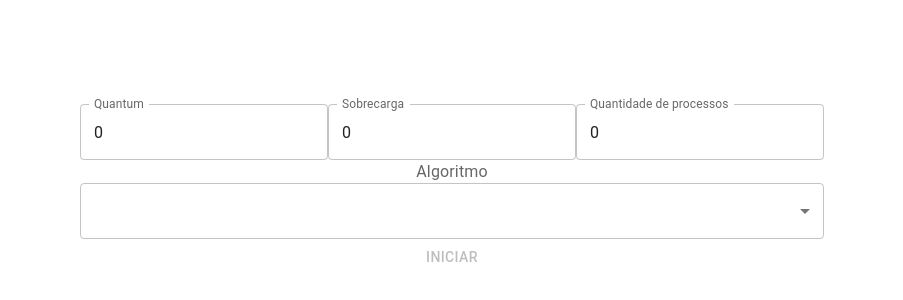
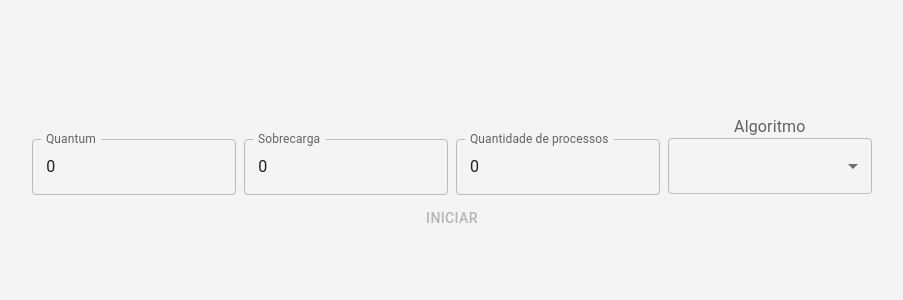
Before and after one commit to JoaoVictor-FA/SosimUFBA, a React (Vite) app in the folder sosimulator/: page / in a window 1280 px wide. Shown: the part 210-510 px from the top of the page, without its empty margins (188-1091 px from the left). Built offline with nearby package versions, Linux system fonts and the light colour scheme.

Commit message:
ajustes de css

```diff
--- a/sosimulator/src/App.css
+++ b/sosimulator/src/App.css
@@ -1,41 +1,5 @@
 #root {
-  max-width: 1280px;
   margin: 0 auto;
   padding: 2rem;
   text-align: center;
 }
-
-.logo {
-  height: 6em;
-  padding: 1.5em;
-  will-change: filter;
-}
-.logo:hover {
-  filter: drop-shadow(0 0 2em #646cffaa);
-}
-.logo.react:hover {
-  filter: drop-shadow(0 0 2em #61dafbaa);
-}
-
-@keyframes logo-spin {
-  from {
-    transform: rotate(0deg);
-  }
-  to {
-    transform: rotate(360deg);
-  }
-}
-
-@media (prefers-reduced-motion: no-preference) {
-  a:nth-of-type(2) .logo {
-    animation: logo-spin infinite 20s linear;
-  }
-}
-
-.card {
-  padding: 2em;
-}
-
-.read-the-docs {
-  color: #888;
-}
--- a/sosimulator/src/App.tsx
+++ b/sosimulator/src/App.tsx
@@ -1,11 +1,18 @@
-import { Button, InputLabel, MenuItem, Select, TextField } from "@mui/material";
+import {
+  Button,
+  Grid,
+  InputLabel,
+  MenuItem,
+  Select,
+  TextField,
+} from "@mui/material";
 import { useEffect, useState } from "react";
 import { edf, fifo, roundRobin, sjf } from "./algorithms/algorithms";
 import "./App.css";
 import Graphic from "./components/Graphic";
 import ProcessCard from "./components/ProcessCard";
 
-export interface Interval{
+export interface Interval {
   start: number | undefined;
   end: number | undefined;
 }
@@ -63,9 +70,9 @@ function App() {
         setData(edf(processes, quantum, overload));
         break;
       case "rr":
-        res = roundRobin(processes, quantum, overload)
-        console.log(res)
-        res.result.map(result => arr.push(result))
+        res = roundRobin(processes, quantum, overload);
+        console.log(res);
+        res.result.map((result) => arr.push(result));
         break;
     }
     setData({
@@ -112,24 +119,32 @@ function App() {
 
   return (
     <div className="App">
+      <Grid container spacing={1}>
+        <Grid item xs={3}>
           <TextField
             type="number"
             label="Quantum"
             value={quantum}
             onChange={(e: any) => setQuantum(e.target.value)}
           />
+        </Grid>
+        <Grid item xs={3}>
           <TextField
             type="number"
             label="Sobrecarga"
             value={overload}
             onChange={(e: any) => setOverload(e.target.value)}
           />
+        </Grid>
+        <Grid item xs={3}>
           <TextField
             type="number"
             label="Quantidade de processos"
             value={processNumber}
             onChange={(e: any) => setProcessNumber(e.target.value)}
           />
+        </Grid>
+        <Grid item xs={3} style={{ marginTop: "-24px" }}>
           <InputLabel>Algoritmo</InputLabel>
           <Select
             value={algorithm}
@@ -141,6 +156,8 @@ function App() {
             <MenuItem value="rr">Round Robin</MenuItem>
             <MenuItem value="edf">EDF</MenuItem>
           </Select>
+        </Grid>
+      </Grid>
       {processes
         .sort((a, b) => a.processNumber - b.processNumber)
         .map((process, i) => (
@@ -150,7 +167,11 @@ function App() {
             index={i}
           />
         ))}
-      <Button disabled={btnDisabled} onClick={handleClick}>
+      <Button
+        disabled={btnDisabled}
+        onClick={handleClick}
+        style={{ margin: "5px" }}
+      >
         Iniciar
       </Button>
     </div>
--- a/sosimulator/src/components/ProcessCard.tsx
+++ b/sosimulator/src/components/ProcessCard.tsx
@@ -1,4 +1,4 @@
-import { TextField } from "@mui/material";
+import { Grid, TextField } from "@mui/material";
 import { Dispatch, SetStateAction } from "react";
 import { IProcess } from "../App";
 
@@ -12,6 +12,8 @@ export default function ProcessCard({ process, setProcesses, index }: Props) {
   return (
     <div>
       <h2>Processo {process.processNumber}</h2>
+      <Grid container spacing={1}>
+        <Grid item xs={4}>
           <TextField
             type="number"
             label="Tempo de chegada"
@@ -26,6 +28,8 @@ export default function ProcessCard({ process, setProcesses, index }: Props) {
               ]);
             }}
           />
+        </Grid>
+        <Grid item xs={4}>
           <TextField
             type="number"
             label="Tempo de execução"
@@ -40,6 +44,8 @@ export default function ProcessCard({ process, setProcesses, index }: Props) {
               ]);
             }}
           />
+        </Grid>
+        <Grid item xs={4}>
           <TextField
             type="number"
             label="Deadline"
@@ -54,6 +60,8 @@ export default function ProcessCard({ process, setProcesses, index }: Props) {
               ]);
             }}
           />
+        </Grid>
+      </Grid>
     </div>
   );
 }
--- a/sosimulator/src/index.css
+++ b/sosimulator/src/index.css
@@ -4,24 +4,13 @@
   line-height: 24px;
   font-weight: 400;
 
-  /* color-scheme: light dark; */
-  /* color: rgba(255, 255, 255, 0.87); */
-  /* background-color: #242424; */
+  background-color: #f4f4f4;
 
   font-synthesis: none;
   text-rendering: optimizeLegibility;
   -webkit-font-smoothing: antialiased;
   -moz-osx-font-smoothing: grayscale;
   -webkit-text-size-adjust: 100%;
-}
-
-a {
-  font-weight: 500;
-  color: #646cff;
-  text-decoration: inherit;
-}
-a:hover {
-  color: #535bf2;
 }
 
 body {
@@ -36,35 +25,3 @@ h1 {
   font-size: 3.2em;
   line-height: 1.1;
 }
-
-button {
-  border-radius: 8px;
-  border: 1px solid transparent;
-  padding: 0.6em 1.2em;
-  font-size: 1em;
-  font-weight: 500;
-  font-family: inherit;
-  background-color: #1a1a1a;
-  cursor: pointer;
-  transition: border-color 0.25s;
-}
-button:hover {
-  border-color: #646cff;
-}
-button:focus,
-button:focus-visible {
-  outline: 4px auto -webkit-focus-ring-color;
-}
-
-@media (prefers-color-scheme: light) {
-  :root {
-    color: #213547;
-    background-color: #ffffff;
-  }
-  a:hover {
-    color: #747bff;
-  }
-  button {
-    background-color: #f9f9f9;
-  }
-}
```
Lines whose indentation alone changed are shown as unchanged.
